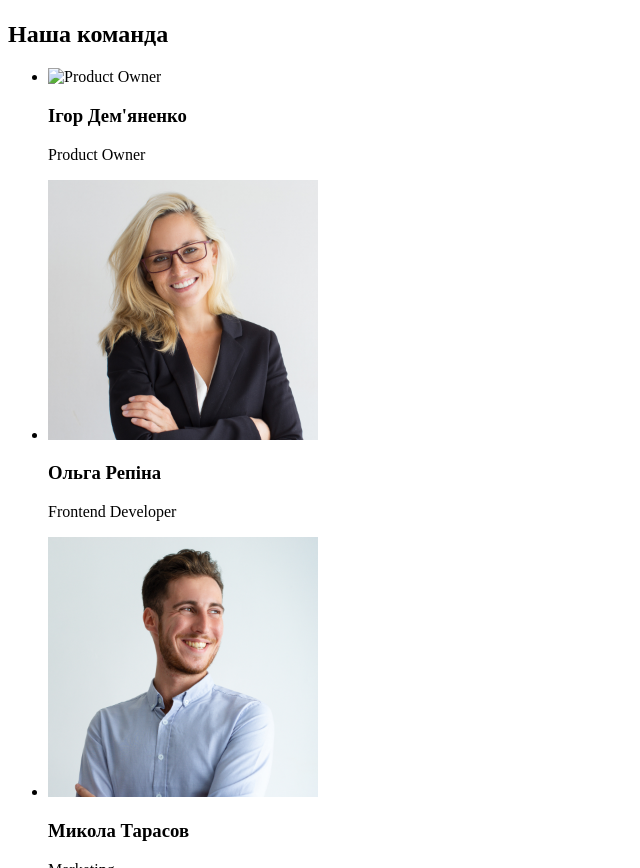
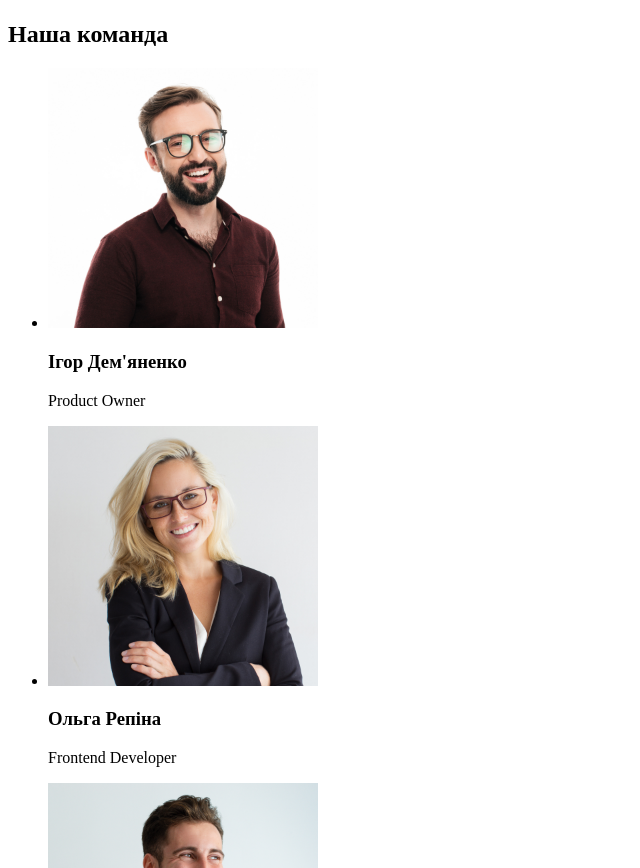
Before and after one commit to Fdobrovols/goit-markup-hw-01, a plain HTML site: page index.html in a window 1280 px wide. Shown: the part 1505-2373 px from the top of the page, without its empty margins (0-640 px from the left). Drawn offline with Linux system fonts and the light colour scheme.

Commit message:
Оновив файли

```diff
--- a/index.html
+++ b/index.html
@@ -77,7 +77,7 @@
             <h2>Наша команда</h2>
             <ul>
                 <li>
-                    <img src=".images/img-3.jpg" alt="Product Owner" width="270" height="260">
+                    <img src="./images/img-3.jpg" alt="Product Owner" width="270" height="260">
                     <h3>Ігор Дем'яненко</h3>
                     <p lang="en">Product Owner</p>
                 </li>
```
